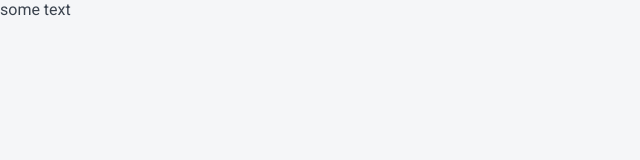
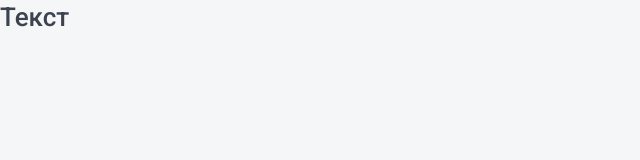
Before and after one commit to timshinsergey/react-next-course-catalog-app, a Next.js app: page / in a window 1280 px wide. Shown: the top 160 px of the page, without its empty margins (0-640 px from the left). Built offline with nearby package versions, Linux system fonts and the light colour scheme.

Commit message:
create Htag component

```diff
--- /dev/null
+++ b/components/Htag/Htag.module.css
@@ -0,0 +1,24 @@
+.h1 {
+	margin: 0;
+
+	font-size: 26px;
+	font-weight: 500;
+	line-height: 35px;
+}
+
+.h2 {
+	margin-top: 50px;
+	margin-bottom: 25px;
+
+	font-size: 22px;
+	font-weight: 500;
+	line-height: 30px;
+}
+
+.h3 {
+	margin: 0;
+
+	font-size: 20px;
+	font-weight: 600;
+	line-height: 27px;
+}
--- /dev/null
+++ b/components/Htag/Htag.props.ts
@@ -0,0 +1,6 @@
+import { ReactNode } from 'react'
+
+export interface HtagProps {
+	tag: 'h1' | 'h2' | 'h3'
+	children: ReactNode
+}
--- /dev/null
+++ b/components/Htag/Htag.tsx
@@ -0,0 +1,15 @@
+import { HtagProps } from './Htag.props'
+import styles from './Htag.module.css'
+
+export const Htag = ({ tag, children }: HtagProps): JSX.Element => {
+  switch (tag) {
+    case 'h1':
+      return <h1 className={styles.h1}>{children}</h1>
+    case 'h2':
+      return <h2 className={styles.h2}>{children}</h2>
+    case 'h3':
+      return <h3 className={styles.h3}>{children}</h3>
+    default:
+      return <></>
+  }
+}
--- /dev/null
+++ b/components/index.ts
@@ -0,0 +1 @@
+export * from './Htag/Htag'
--- a/pages/index.tsx
+++ b/pages/index.tsx
@@ -1,3 +1,9 @@
+import { Htag } from '../components'
+
 export default function Home(): JSX.Element {
-  return <div>some text</div>
+  return (
+    <>
+      <Htag tag='h1'>Текст</Htag>
+    </>
+  )
 }
```
